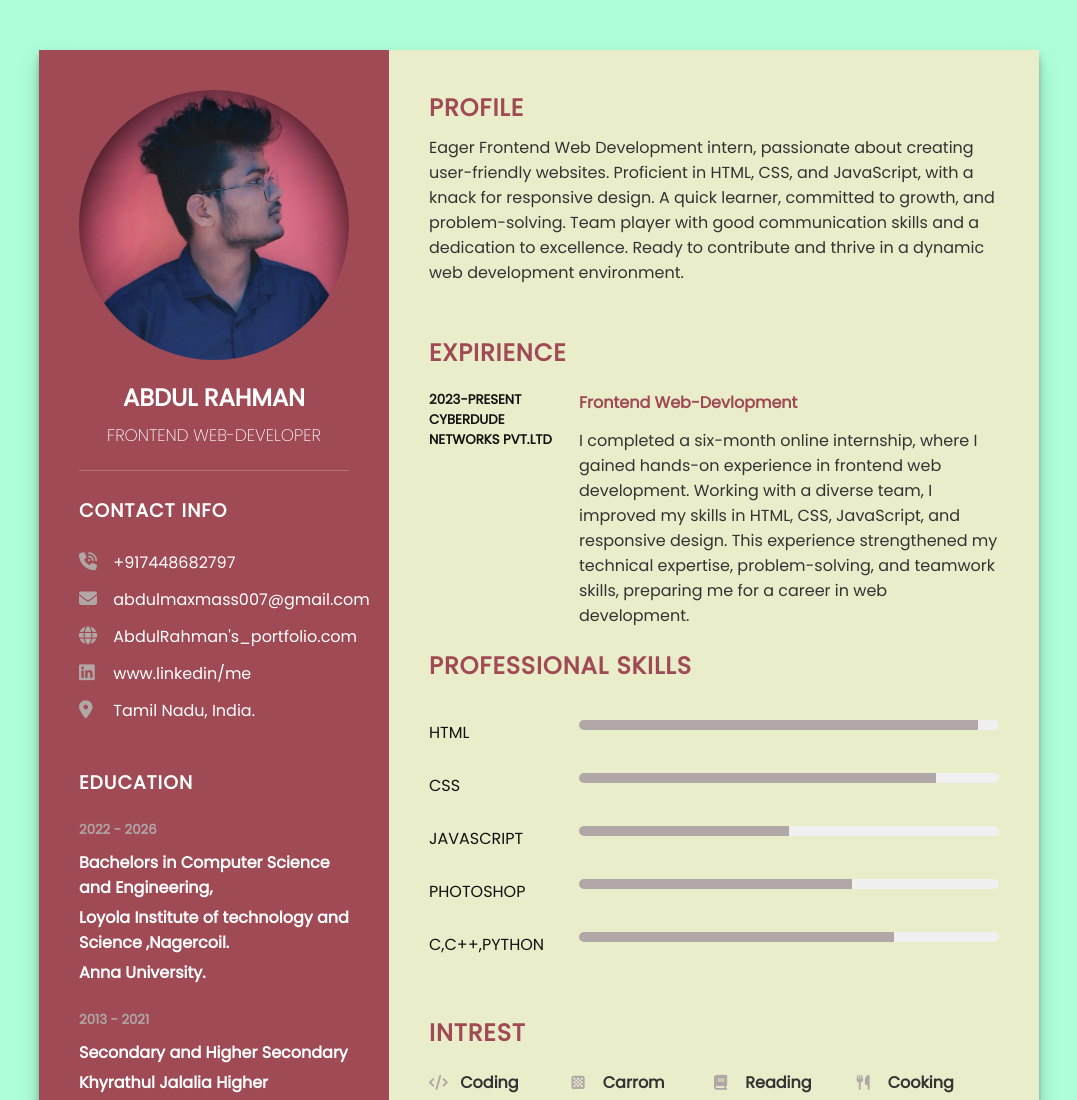
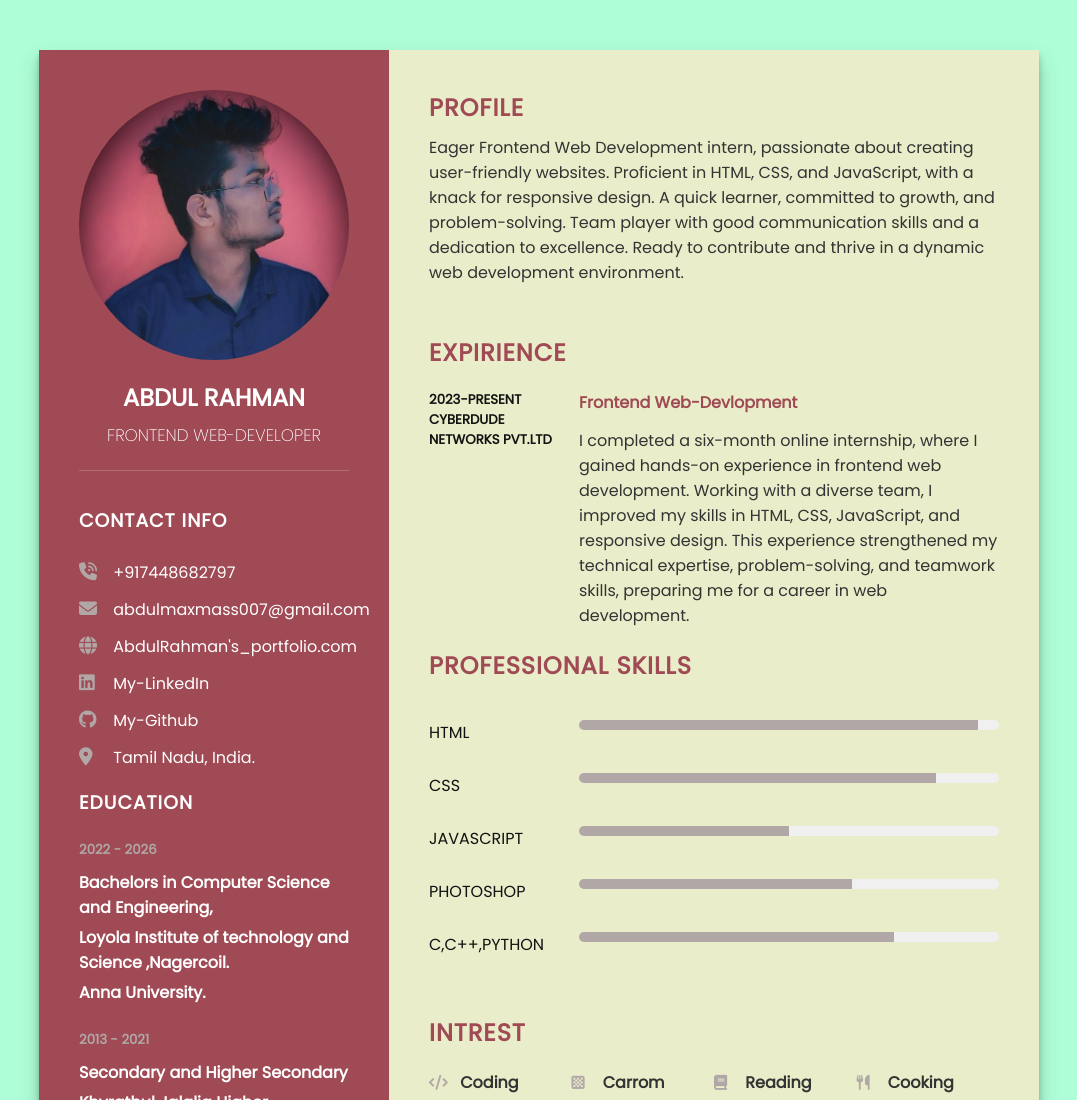
Before and after one commit to AbdulCodeCraft/AbdulRahman-CV, a plain HTML site: page index.html in a window 1280 px wide. Shown: the top 1100 px of the page, without its empty margins (101-1178 px from the left). Drawn offline with Linux system fonts and the light colour scheme.

Commit message:
screen size was adjusted

```diff
--- a/index.html
+++ b/index.html
@@ -28,7 +28,7 @@
            </li>
            <li>
              <span class="icon"><i class="fas fa-envelope"></i></span>
-             <span class="text"><a href="mailto:abdulmaxmass007@gmail.com"> abdulmaxmass007@gmail.com</a></span>
+             <span class="text"><a href="mailto:ar.abdulrahman.a@gmail.com"> abdulmaxmass007@gmail.com</a></span>
            </li>
            <li>
              <span class="icon"><i class="fas fa-globe"></i></span>
@@ -36,7 +36,11 @@
            </li>
            <li>
              <span class="icon"><i class="fab fa-linkedin"></i></span>
-             <span class="text"><a href="https://in.linkedin.com/in/abdul-rahman-414737230" target="_blank"> www.linkedin/me</a></span>
+             <span class="text"><a href="https://in.linkedin.com/in/abdul-rahman-414737230" target="_blank">My-LinkedIn</a></span>
+           </li>
+           <li>
+             <span class="icon"><i class="fab fa-github"></i></span>
+             <span class="text"><a href="https://github.com/AbdulCodeCraft" target="_blank">My-Github</a></span>
            </li>
            <li>
              <span class="icon"><i class="fas fa-location-dot"></i></span>
@@ -46,6 +50,7 @@
 
        </div>
        <div class="contact-info-education">
+
         <h3 class="title">education</h3>
         <ul>
           <li>
--- a/style.css
+++ b/style.css
@@ -87,6 +87,7 @@ body{
     font-weight: 600;
     letter-spacing: 1px;
     margin-bottom: 13px;
+    padding-top: 10px;
 }
 .contact-info ul{
     position: absolute;
@@ -285,7 +286,7 @@ p{
     }
 
 }
-@media only screen and (max-width: 450px)
+@media only screen and (max-width: 480px)
 {
     .about .box{
         flex-direction: column;
```
